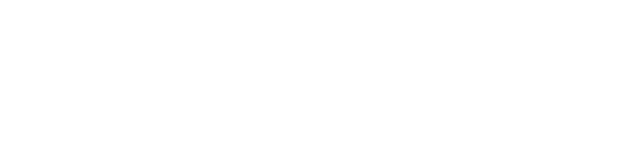
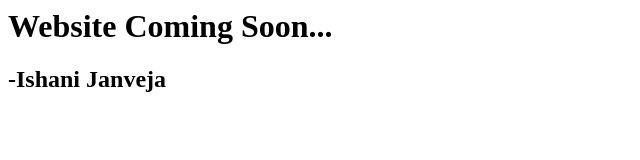
Before and after one commit to ishanijanveja/ishanijanveja.github.io, a plain HTML site: page index.html in a window 1280 px wide. Shown: the whole page, without its empty margins (0-640 px from the left). Drawn offline with Linux system fonts and the light colour scheme.

Commit message:
Update index.html

```diff
--- a/index.html
+++ b/index.html
@@ -1 +1,2 @@
-<title>Website Coming Soon...</title>
+<h1>Website Coming Soon...</h1>
+<h2>       -Ishani Janveja</h2>
```
